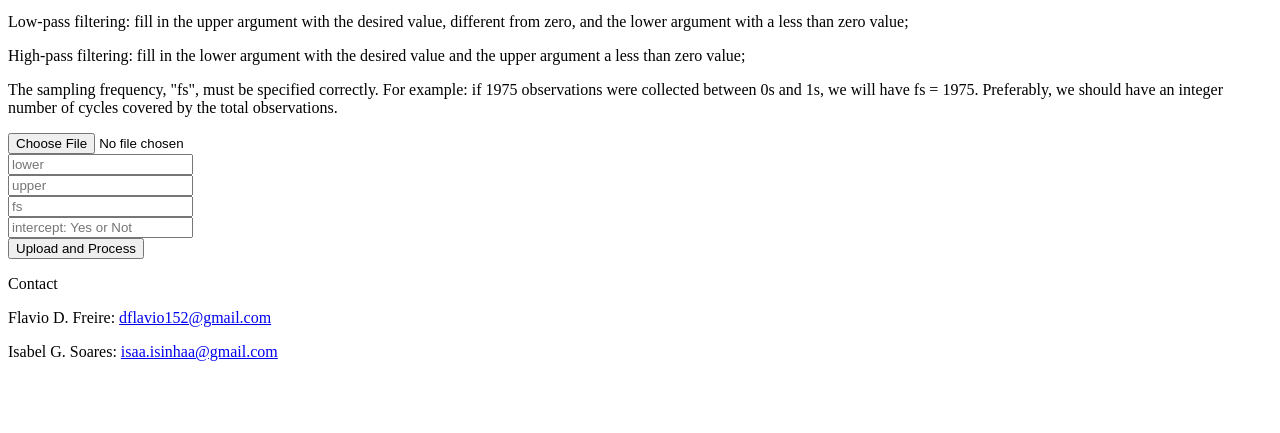
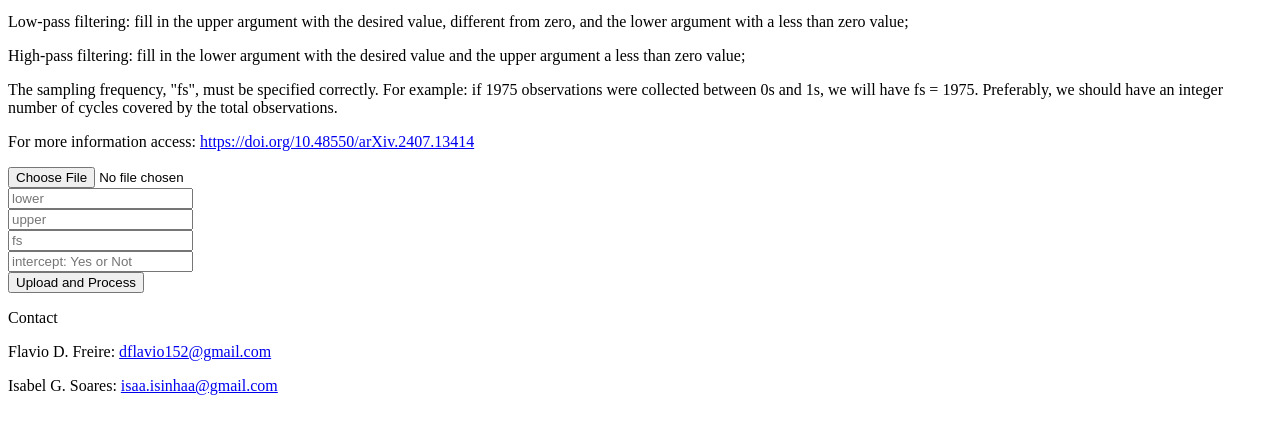
Before and after one commit to flaviodalossa/fftfilter.github.io, a plain HTML site: page index.html in a window 1280 px wide. Shown: the part 101-534 px from the top of the page. Drawn offline with Linux system fonts and the light colour scheme.

Commit message:
Update index.html

```diff
--- a/index.html
+++ b/index.html
@@ -12,7 +12,7 @@
     <p>Low-pass filtering: fill in the upper argument with the desired value, different from zero, and the lower argument with a less than zero value;</p>
     <p>High-pass filtering: fill in the lower argument with the desired value and the upper argument a less than zero value;</p>
     <p>The sampling frequency, "fs", must be specified correctly. For example: if 1975 observations were collected between 0s and 1s, we will have fs = 1975. Preferably, we should have an integer number of cycles covered by the total observations.</p>
-
+    <p>For more information access: <a href="https://doi.org/10.48550/arXiv.2407.13414" target="_blank">https://doi.org/10.48550/arXiv.2407.13414</a></p>
     <form id="uploadForm" enctype="multipart/form-data">
         <input type="file" name="csvfile" accept=".csv" required><br>
         <input type="text" name="param1" placeholder="lower" required><br>
```
